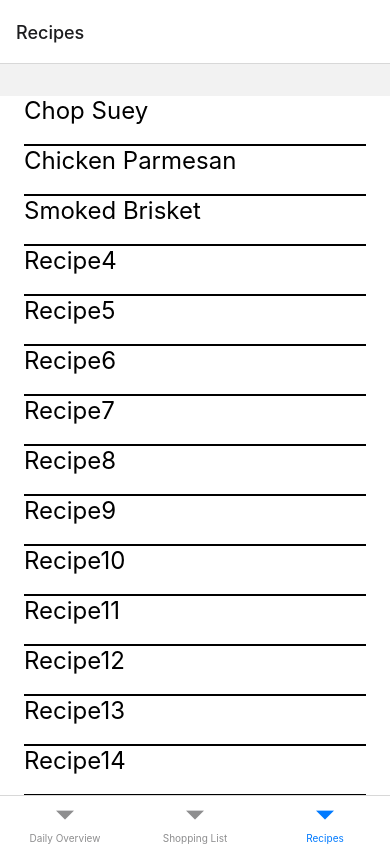
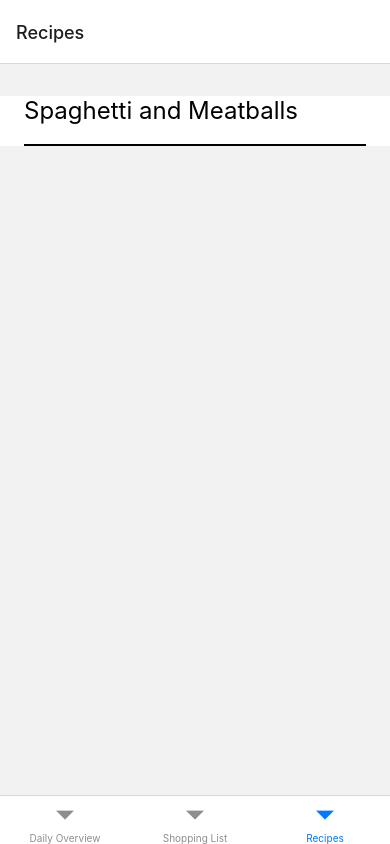
Before and after one commit to abrognara/TestReactApp, a React Native app: screen /RecipesScreen in a window 390 px wide. Built offline with nearby package versions, Linux system fonts and the light colour scheme.

Commit message:
added recipe screen and recipe list page

```diff
--- a/App.js
+++ b/App.js
@@ -18,6 +18,7 @@ import { createBottomTabNavigator } from '@react-navigation/bottom-tabs';
 import type {Node} from 'react';
 import { useColorScheme } from 'react-native';
 import EditListScreen from './components/EditListScreen';
+import RecipeScreen from './components/RecipeScreen';
 
 const Stack = createNativeStackNavigator();
 const datastore = new Datastore();
@@ -34,8 +35,9 @@ const App: () => Node = () => {
               component={ Home }
               options={{ headerShown: false }}
             />
+            <Stack.Screen name="RecipeScreen" component={ RecipeScreen } />
             <Stack.Group screenOptions={{ presentation: 'modal' }}>
-              <Stack.Screen name="EditListScreen"component={ EditListScreen } />
+              <Stack.Screen name="EditListScreen" component={ EditListScreen } />
             </Stack.Group>
           </Stack.Navigator>
         </DatastoreContext.Provider>
--- a/components/Datastore.js
+++ b/components/Datastore.js
@@ -2,7 +2,12 @@ export default class Datastore {
 
     constructor() {
         this.datastore = {
-            recipes: {},
+            recipes: {
+                "Spaghetti and Meatballs": {
+                    ingredients: ["Spaghetti", "Meatballs", "Tomato Sauce", "Parmesan Cheese"],
+                    steps: ["Step1", "Step 2", "Step3"]
+                }
+            },
             ingredients: ["Olive Oil", "Minced Garlic", "Salt", "Pepper"],
             steps: ["Preheat oven to 400F", "Chop asparagus and add to bowl", "Add olive oil to bowl"]
         };
@@ -13,6 +18,10 @@ export default class Datastore {
     // steps = string[]
     addRecipe(recipeName, ingredientsList, stepsList) {
         this.datastore.recipes[recipeName] = { ingredients: ingredientsList, steps: stepsList }
+    }
+
+    getRecipe(recipeName) {
+        return this.datastore.recipes[recipeName];
     }
 
     getAllRecipes() {
--- /dev/null
+++ b/components/RecipeScreen.js
@@ -0,0 +1,26 @@
+import React from 'react';
+
+import { View, Text } from 'react-native';
+import { DatastoreContext } from './datastore-context';
+
+const RecipeScreen = ({ route, navigation }) => {
+    const { key } = route.params; // use key to fetch recipe from datastore
+    return (
+        <DatastoreContext.Consumer>
+            {datastore => {
+                const { ingredients, steps } = datastore.getRecipe(key);
+                return (
+                    <View>
+                        <Text>This is a recipe for { key }</Text>
+                        <Text>Ingredients</Text>
+                        <Text>{ ingredients }</Text>
+                        <Text>Steps</Text>
+                        <Text>{ steps }</Text>
+                    </View>
+                );
+            }}
+        </DatastoreContext.Consumer>
+    );
+};
+
+export default RecipeScreen;
--- a/components/RecipesScreen.js
+++ b/components/RecipesScreen.js
@@ -4,29 +4,7 @@ import RootView from './RootView';
 
 const RecipesScreen = ({ navigation }) => {
     const mockRecipes = {
-        'Chop Suey': {
-            ingredients: [],
-            steps: []
-        },
-        'Chicken Parmesan': {},
-        'Smoked Brisket': {},
-        'Recipe4': {},
-        'Recipe5': {},
-        'Recipe6': {},
-        'Recipe7': {},
-        'Recipe8': {},
-        'Recipe9': {},
-        'Recipe10': {},
-        'Recipe11': {},
-        'Recipe12': {},
-        'Recipe13': {},
-        'Recipe14': {},
-        'Recipe15': {},
-        'Recipe16': {},
-        'Recipe17': {},
-        'Recipe18': {},
-        'Recipe19': {},
-        'Recipe20': {}
+        'Spaghetti and Meatballs': {}
     };
 
     const recipeKeys = Object.keys(mockRecipes);
@@ -37,7 +15,7 @@ const RecipesScreen = ({ navigation }) => {
     });
 
     const Row = ({ text }) => (
-        <TouchableHighlight onPress={() => console.log(`Pressed ${text}`)}>
+        <TouchableHighlight onPress={() => navigation.navigate('RecipeScreen', { key: text })}>
             <View style={{ backgroundColor: '#ffffff', height: 50, borderBottomWidth: 2 }}>
                 <Text style={{ fontSize: 24 }}>{ text }</Text>
             </View>
```
